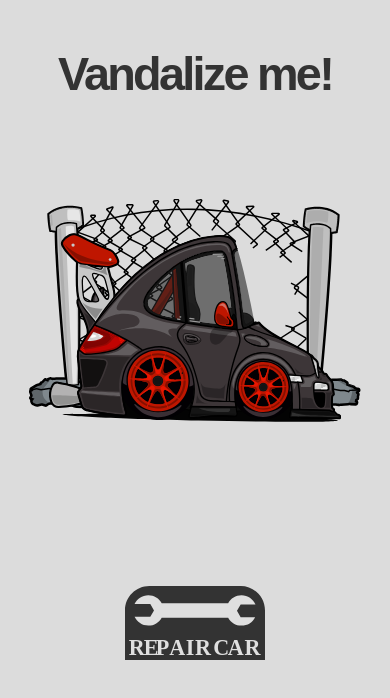
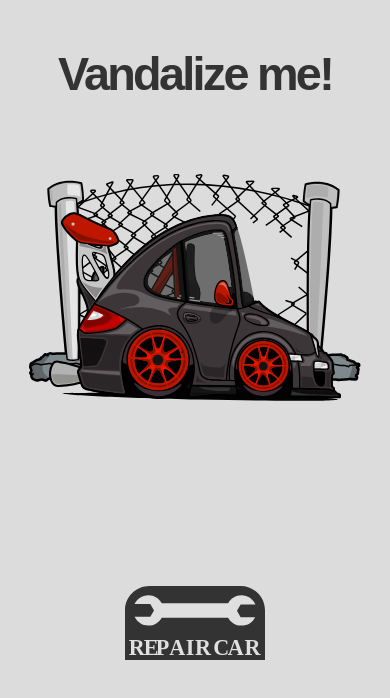
Before and after one commit to shorttermgoals/RSRampage, a Next.js app: page / in a window 390 px wide. Shown: the top 698 px of the page. Built offline with nearby package versions, Linux system fonts and the light colour scheme.

Commit message:
General responsive progress 2

```diff
--- a/styles/globals.css
+++ b/styles/globals.css
@@ -10,9 +10,7 @@ body{
   margin: 0;
 }
 
-main{
-  height: 100vh;
-}
+
 
 svg {
   pointer-events: none;
@@ -84,9 +82,7 @@ svg.car-part-swap text {
   pointer-events: auto;
 }
 
-.container{
-  height: 100%;
-}
+
 
 .title{
   margin-top: -2vw;
@@ -176,10 +172,6 @@ svg.button path{
     display: none;
   }
 
-  .body997{
-
-  }
-
   .car-part{
     width: 60vw;
   }
@@ -203,6 +195,33 @@ svg.button path{
 
   .valla{
     width: 70vw;
+  }
+}
+
+@media screen and (max-width: 1100px) {
+  .car-part{
+    width: 70vw;
+  }
+
+  .car-part-svg{
+    width: 70vw;
+  }
+
+  .car-part-swap{
+    width: 70vw;
+  }
+
+  .car-part-delete{
+    width: 70vw;
+  }
+
+  .image{
+    margin-top: -6vw;
+    width: 70vw;
+  }
+
+  .valla{
+    width: 78vw;
   }
 }
 
@@ -236,13 +255,13 @@ svg.button path{
 
 @media screen and (max-width: 700px) {
   .body997{
-    margin-top: 7vh;
+    margin-top: 4.5vh;
   }
 
 
 
   .image{
-    margin-top: 6vh;
+    margin-top: 12vh;
     width: 75vw;
   }
 
@@ -250,9 +269,6 @@ svg.button path{
 }
 
 @media screen and (max-width: 500px) {
-  .body997{
-    margin-top: 4vh;
-  }
 
   .car-part{
     width: 75vw;
@@ -271,7 +287,6 @@ svg.button path{
   }
 
   .image{
-    margin-top: 15vh;
     width: 75vw;
   }
 
```
